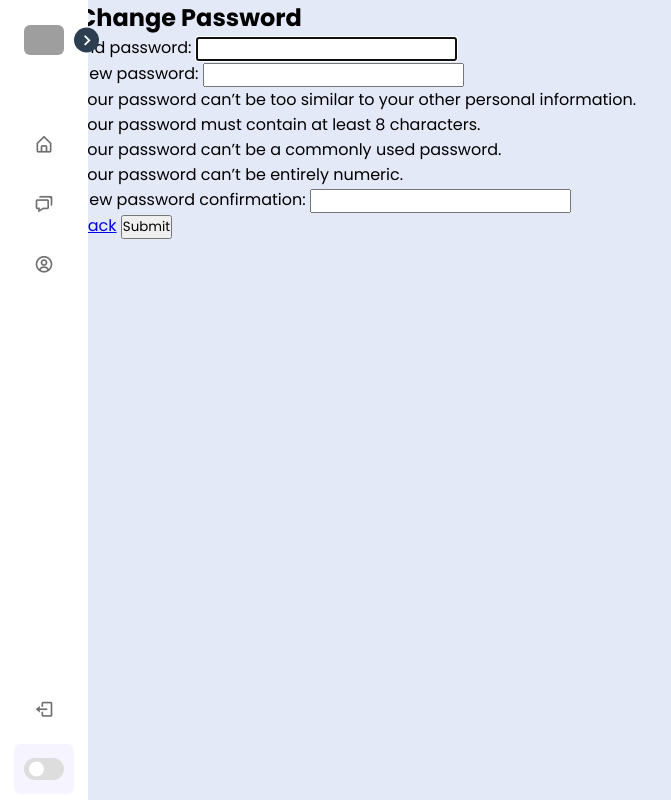
After one commit to TinUIT/WebChat, a Django app: page /change-password/ in a window 1280 px wide. The commit adds this page. Shown: the whole page, without its empty margins (0-671 px from the left). Run offline with Django 4.2, Linux system fonts and the light colour scheme; a user stored in the database is signed in; grey boxes are pictures that could not be loaded.

Commit message:
changepassword

```diff
--- a/authentication/urls.py
+++ b/authentication/urls.py
@@ -3,14 +3,47 @@ from django.urls import path, include
 from . import views
 from django.conf import settings
 from django.conf.urls.static import static
+from django.contrib.auth import views as auth_views
+
 urlpatterns = [
     path('', views.authentication, name='authentication'),
-    path('home', views.home, name = "home"),
-    path('chat', views.chat, name = "chat"),
-    path('profile', views.profile, name = "profile"),
+    path('home', views.home, name="home"),
+    path('chat', views.chat, name="chat"),
+    path('profile', views.profile, name="profile"),
     path('signup', views.signup, name="signup"),
     path('signin', views.signin, name="signin"),
     path('signout', views.signout, name="signout"),
     path('videochat', views.videochat, name="videochat"),
     path('activate/<uidb64>/<token>', views.activate, name='activate'),
+    path(
+        'change-password/',
+        auth_views.PasswordChangeView.as_view(
+            template_name='password-reset/change-password.html',
+            success_url='/'
+        ),
+        name='change_password'
+    ),
+    path('password-reset/',
+         auth_views.PasswordResetView.as_view(
+             template_name='password-reset/password_reset.html',
+             subject_template_name='password-reset/password_reset_subject.txt',
+             email_template_name='password-reset/password_reset_email.html',
+             # success_url='/login/'
+         ),
+         name='password_reset'),
+    path('password-reset/done/',
+         auth_views.PasswordResetDoneView.as_view(
+             template_name='password-reset/password_reset_done.html'
+         ),
+         name='password_reset_done'),
+    path('password-reset-confirm/<uidb64>/<token>/',
+         auth_views.PasswordResetConfirmView.as_view(
+             template_name='password-reset/password_reset_confirm.html'
+         ),
+         name='password_reset_confirm'),
+    path('password-reset-complete/',
+         auth_views.PasswordResetCompleteView.as_view(
+             template_name='password-reset/password_reset_complete.html'
+         ),
+         name='password_reset_complete'),
 ] + static(settings.STATIC_URL, document_root=settings.STATIC_ROOT)
--- a/authentication/views.py
+++ b/authentication/views.py
@@ -12,7 +12,6 @@ from django.utils.encoding import force_bytes,force_str
 from . tokens import generate_token
 from .models import Profile
 from django.contrib.auth.decorators import login_required
-
 
 @login_required(login_url="authentication")
 def home(request):
--- a/static/css/chat.css
+++ b/static/css/chat.css
@@ -583,7 +583,7 @@ body {
   margin: 6px 0 0 8px;
 }
 #frame .content .messages ul li.replies p {
-  background: var(--primary-color);
+  background: #f5f5f5;
   float: right;
 }
 #frame .content .messages ul li img {
--- a/templates/base.html
+++ b/templates/base.html
@@ -5,7 +5,7 @@
     <meta charset="UTF-8">
     <meta http-equiv="X-UA-Compatible" content="IE=edge">
     <meta name="viewport" content="width=device-width, initial-scale=1.0">
-
+    {% block title %}{% endblock title %}
     <!----======== CSS ======== -->
     <link rel="stylesheet" href="{% static 'css/style.css' %}">
 
--- a/templates/chat.html
+++ b/templates/chat.html
@@ -1,4 +1,5 @@
 {% extends 'base.html' %}
+{% block title %}Chat{% endblock title %}
 {% load static %}
 {% block content %}
 {% comment %} <script src="https://code.jquery.com/jquery-1.10.2.min.js"></script>
--- a/templates/home.html
+++ b/templates/home.html
@@ -1,4 +1,5 @@
 {% extends 'base.html' %}
+{% block title %}Home{% endblock title %}
 {% load static %}
 {% block content %}
 <link rel="stylesheet" href="{% static 'css/home.css' %}">
--- /dev/null
+++ b/templates/password-reset/change-password.html
@@ -0,0 +1,13 @@
+{% extends 'base.html' %}
+
+{% block title %}Change Password Page{% endblock title %}
+
+{% block content %}
+    <h2>Change Password</h2>
+    <form method="post">
+        {% csrf_token %}
+        {{ form.as_p }}
+        <a href="{% url 'home' %}">Back</a>
+        <button type="submit">Submit</button>
+    </form>
+{% endblock content %}
--- a/templates/profile.html
+++ b/templates/profile.html
@@ -1,4 +1,5 @@
 {% extends 'base.html' %}
+{% block title %}Profile{% endblock title %}
 {% load static %}
 {% block content %}
 <link rel="stylesheet" href="{% static 'css/profile.css' %}">
```
Also changed, not shown: templates/password-reset/password_reset_complete.html (added), templates/password-reset/password_reset_confirm.html (added), templates/password-reset/password_reset_done.html (added), templates/password-reset/password_reset_email.html (added).
